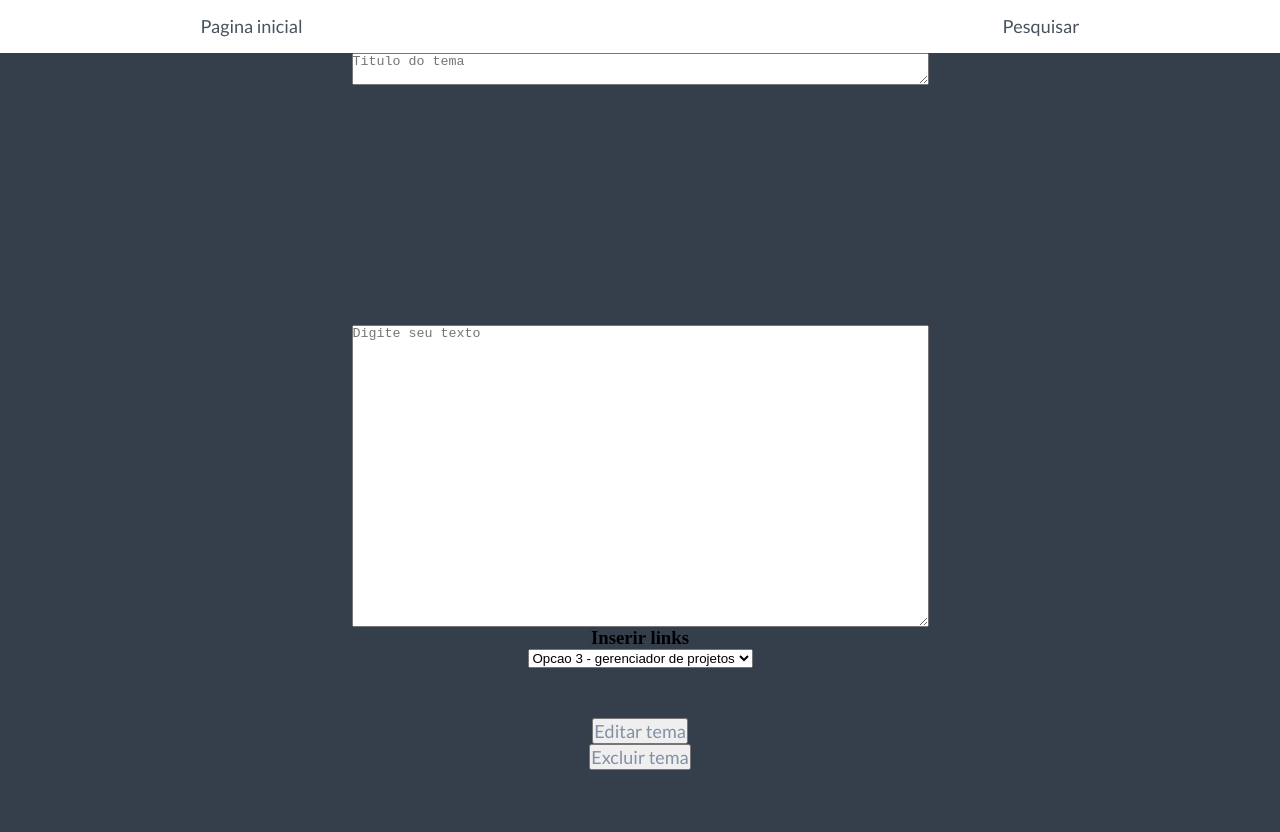
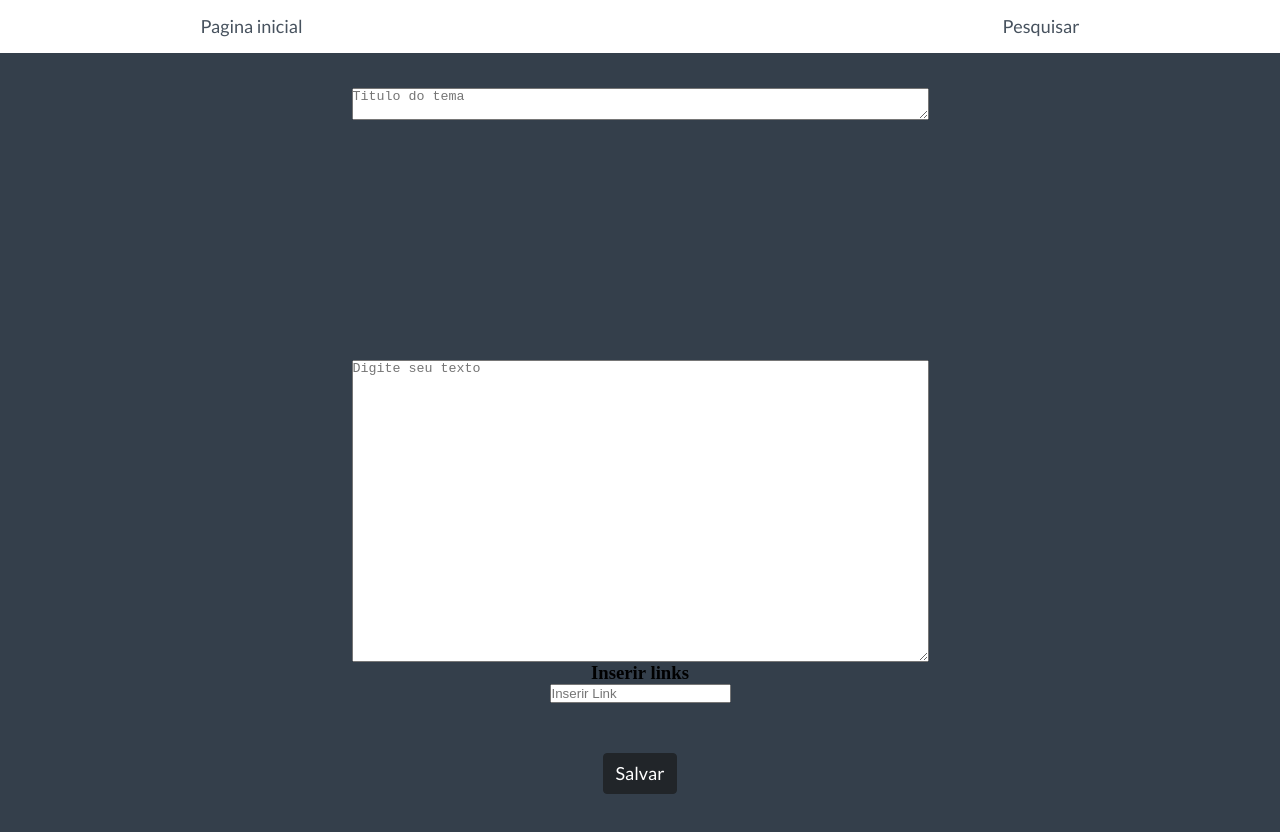
Before and after one commit to ICEI-PUC-Minas-PMV-ADS/pmv-ads-2022-2-e1-proj-web-t6-grupo-4-1, a website: page src/index.html in a window 1280 px wide. Drawn offline with Linux system fonts and the light colour scheme.

Commit message:
Update Etapa 4

```diff
--- a/src/css/style_temas.css
+++ b/src/css/style_temas.css
@@ -100,3 +100,7 @@ a , h2{
     outline: none;
     box-shadow: none;
 }
+
+.white-text{
+    color: #fff !important;
+}
--- a/src/css/style_vis_tema.css
+++ b/src/css/style_vis_tema.css
@@ -52,12 +52,25 @@ h2, p {
 }
 
 button {
-    color: white;
-    background-color: #3f3f40;
-    font-weight: bold;
-    padding-left: 25px;
-    padding-right: 25px;
-    padding-top: 10px;
-    padding-bottom: 10px;
+    font-family: 'Lato', sans-serif;
+    font-weight: 400;
+    font-size: 18px;
+    color: #fff;
+    display: inline-block;
+    line-height: 1.5;
+    text-align: center;
+    text-decoration: none;
+    vertical-align: middle;
+    cursor: pointer;
+    -webkit-user-select: none;
+    -moz-user-select: none;
+    user-select: none;
+    background-color: transparent;
+    border: 1px solid transparent;
+    padding: 0.375rem 0.75rem;
+    border-radius: 0.25rem;
+    transition: color .15s ease-in-out, background-color .15s ease-in-out, border-color .15s ease-in-out, box-shadow .15s ease-in-out;
+    background-color: #212529;
+    border-color: #212529;
 
 }
--- a/src/index.html
+++ b/src/index.html
@@ -10,6 +10,8 @@
     <meta name="description" content="Crie o seu tema.">
     <title>Criacao de temas</title>
     <link rel="stylesheet" type="text/css" href="style.css">
+<!--   <link href="https://cdn.jsdelivr.net/npm/bootstrap@5.0.2/dist/css/bootstrap.min.css" rel="stylesheet" integrity="sha384-EVSTQN3/azprG1Anm3QDgpJLIm9Nao0Yz1ztcQTwFspd3yD65VohhpuuCOmLASjC" crossorigin="anonymous">
+    <link rel="stylesheet" href="https://cdn.jsdelivr.net/npm/bootstrap-icons@1.9.1/font/bootstrap-icons.css">-->
 </head>
 
 
@@ -41,21 +43,16 @@
         <form action="cadastro.php" method="post" autocomplete="on">
 <p>
     <label for="Inserir links"></label>
-        <select name="Inserir links" id="Inserir links">
-        <option value="Inserir links" selected>Inserir links</option>
-        <option value="Opcao 1 - formacao de grupos" selected>Opcao 1 - formacao de grupos</option>
-        <option value="Opcao 2 - reunioes" selected>Opcao 2 - reunioes</option>
-        <option value="Opcao 3 - gerenciador de projetos" selected>Opcao 3 - gerenciador de projetos</option>
-
-        </select>
+    <input name="msg" id="imsg" cols="20" rows="" placeholder="Inserir Link">
 </section>
 </p>
     <section class="conteudo-final">
-        <button class="conteudo-final-editar">Editar tema</button>
-        <button class="conteudo-final-excluir">Excluir tema</button>
+
+        <a class="conteudo-final-editar" href="vis_tema.html">Salvar</a>
+
     </section>
 </main>
-
+<!--<script src="https://cdn.jsdelivr.net/npm/bootstrap@5.0.2/dist/js/bootstrap.bundle.min.js" integrity="sha384-MrcW6ZMFYlzcLA8Nl+NtUVF0sA7MsXsP1UyJoMp4YLEuNSfAP+JcXn/tWtIaxVXM" crossorigin="anonymous"></script>-->
 
 </body>
 
--- a/src/style.css
+++ b/src/style.css
@@ -1,15 +1,17 @@
 @import url('https://fonts.googleapis.com/css2? family= Lato & display=swap');
+
 * {
     margin: 0;
     padding: 0;
     box-sizing: border-box;
     text-decoration: none;
 }
+
 body {
     font-size: 100%;
     background: #343F4B
+}
 
-}
 .cabecalho {
     display: flex;
     flex-direction: row;
@@ -19,22 +21,26 @@ background: #343F4B
     background: #FFFFFF;
 
 }
+
 .cabecalho-menu {
-display:flex;
+    display: flex;
     gap: 700px;
 
 }
+
 .cabecalho-menu-item {
     font-family: 'Lato', sans-serif;
     color: #47525E;
     font-weight: 400;
     font-size: 18px;
 }
+
 .conteudo {
     margin-bottom: 48px;
     border-top: 0.4px solid #FFFFFF;
 
 }
+
 .conteudo-principal {
     display: flex;
     flex-direction: column;
@@ -42,21 +48,25 @@ gap: 700px;
     justify-content: space-around;
 
 }
+
 .conteudo-principal-escrito {
     display: flex;
     flex-direction: column;
     gap: 240px;
+    margin-top: 35px;
 }
+
 .conteudo-secundario {
     display: flex;
-    flex-direction:column;
-    align-items:center;
+    flex-direction: column;
+    align-items: center;
     justify-content: space-around;
 }
+
 .conteudo-secundario-titulo {
     display: flex;
-    flex-direction:column;
-    align-items:center;
+    flex-direction: column;
+    align-items: center;
     justify-content: space-around;
     gap: 240px;
 }
@@ -64,22 +74,41 @@ gap: 240px;
 
 
 .conteudo-final {
-    display:flex;
-    flex-direction:column;
-    align-items:center;
-    justify-content:right;
-    display:flex;
+    display: flex;
+    flex-direction: column;
+    align-items: center;
+    justify-content: right;
+    display: flex;
     flex-direction: column;
     margin: 50px;
 
 }
+
 .conteudo-final-editar {
     font-family: 'Lato', sans-serif;
     font-weight: 400;
     font-size: 18px;
-    color: #8190A5;
+    color: #fff;
+    display: inline-block;
+    line-height: 1.5;
+    text-align: center;
+    text-decoration: none;
+    vertical-align: middle;
+    cursor: pointer;
+    -webkit-user-select: none;
+    -moz-user-select: none;
+    user-select: none;
+    background-color: transparent;
+    border: 1px solid transparent;
+    padding: 0.375rem 0.75rem;
+    border-radius: 0.25rem;
+    transition: color .15s ease-in-out, background-color .15s ease-in-out, border-color .15s ease-in-out, box-shadow .15s ease-in-out;
+    background-color: #212529;
+    border-color: #212529;
+
 
 }
+
 .conteudo-final-excluir {
     font-family: 'Lato', sans-serif;
     font-weight: 400;
```
Also changed, not shown: src/temas.html (+1 -1 lines), src/vis_tema.html (+1 -1 lines). Lines whose indentation alone changed are shown as unchanged.
